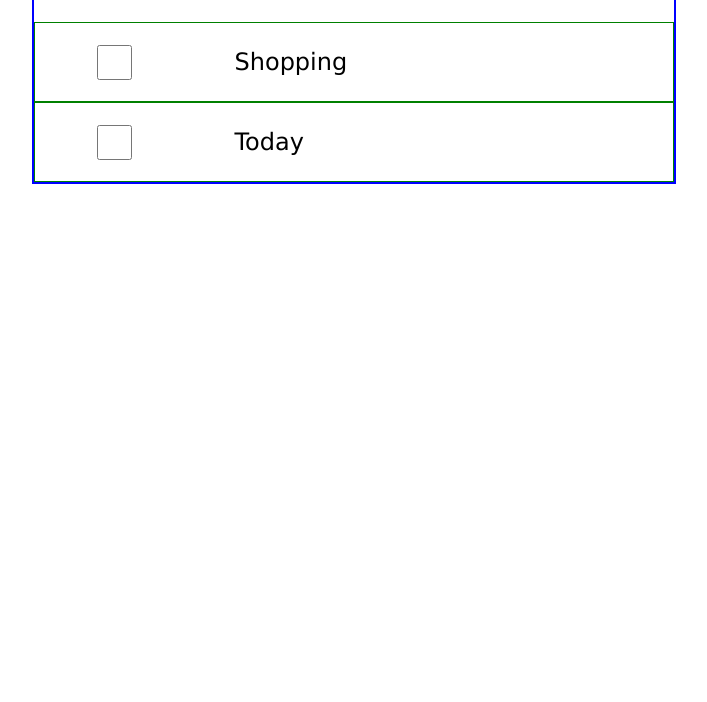
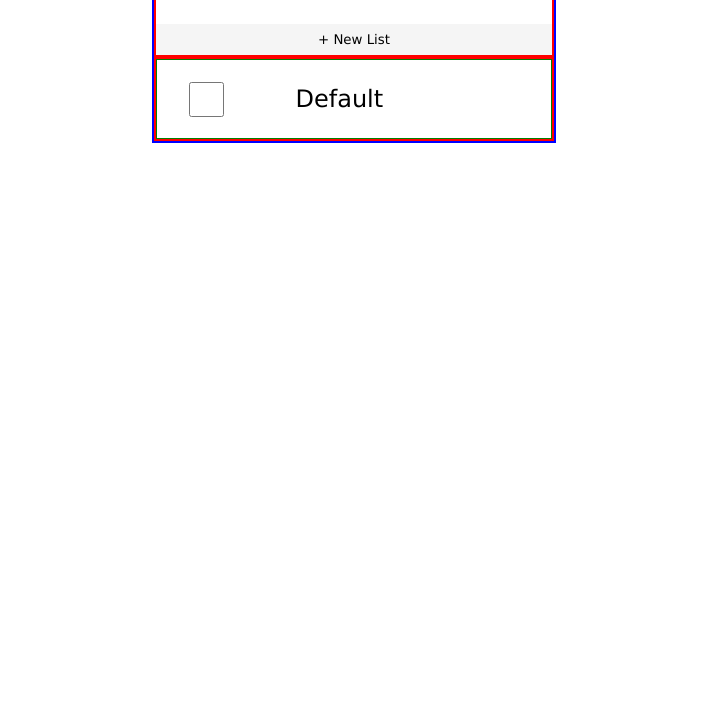
Before and after one commit to karleenheong/odin-todo-list, a website built with webpack: page dist/index.html in a window 1280 px wide. Shown: the part 98-800 px from the top of the page, without its empty margins (286-993 px from the left). Built offline with nearby package versions, Linux system fonts and the light colour scheme.

Commit message:
Create add new project functionality
Add project handler class to handle projects. This is an intermediary between app/index.js which was previously creating projects too.

```diff
--- a/src/dom.js
+++ b/src/dom.js
@@ -1,16 +1,32 @@
+import projectHandler from "./projectHandler.js";
+
 const content = document.querySelector("#content");
+const header = document.querySelector("#header");
+const projectList = document.querySelector("#projects");
 
-export function displayAppName(){
+export function displayHeader(){
   let title = document.createElement("h1");
   title.className = "heading";
   title.textContent = "My Lists";
-  content.appendChild(title);
+  header.appendChild(title);
+
+  let btn = document.createElement("button");
+  btn.className = "newProjectButton";
+  btn.textContent = "+ New List";
+  btn.addEventListener("click", function(e){
+    projectHandler.createProject();
+    displayProjects(projectHandler.getProjects);
+  });
+  header.appendChild(btn);
 }
 
 export function displayProjects(list){
+  while(projectList.firstChild){
+    projectList.removeChild(projectList.firstChild);
+  }
   for(let i=0; i<list.length; i++){
     let projectPanel = document.createElement("div");
-    projectPanel.className  = "projectPanel";
+    projectPanel.className = "projectPanel";
     let project = document.createElement("button");
     project.className = "project";
     let checkbox = document.createElement("input");
@@ -25,6 +41,6 @@ export function displayProjects(list){
 
     projectPanel.appendChild(checkbox);
     projectPanel.appendChild(project);
-    content.appendChild(projectPanel);
+    projectList.appendChild(projectPanel);
   }
 }
--- a/src/index.js
+++ b/src/index.js
@@ -1,15 +1,6 @@
 import './styles.css';
-import Project from './project.js';
-import { displayAppName, displayProjects } from './dom.js';
+import projectHandler from './projectHandler.js';
+import { displayHeader, displayProjects } from './dom.js';
 
-
-let projects = [];
-
-let project0 = new Project("Shopping", 0);
-projects.push(project0);
-
-let project1 = new Project("Today", 1);
-projects.push(project1);
-
-displayAppName();
-displayProjects(projects);
+displayHeader();
+displayProjects(projectHandler.getProjects);
--- /dev/null
+++ b/src/projectHandler.js
@@ -0,0 +1,30 @@
+import Project from './project.js';
+
+let instance = null;
+
+class ProjectHandler {
+  constructor(){
+    if(instance){
+      throw new Error("Instance already exists");
+    }
+    instance = this;
+    this.projects = [];
+
+    //create default project
+    if(this.projects.length <= 0){
+    let defaultProject = new Project("Default", 0);
+    this.projects.push(defaultProject);
+    }
+  }
+
+  get getProjects(){
+    return this.projects;
+  }
+
+  createProject(){
+    let newProject = new Project("untitled", this.projects.length);
+    this.projects.push(newProject);
+  }
+}
+
+export default new ProjectHandler();
--- a/src/styles.css
+++ b/src/styles.css
@@ -22,9 +22,21 @@ body input {
 #content {
   display: flex;
   flex-direction: column;
-  width: 50%;
+  width: 400px;
   text-align: center;
   border: 2px solid blue;
+}
+
+#header,
+#projects {
+  border: 2px solid red;
+}
+
+.newProjectButton {
+  background-color: whitesmoke;
+  border-style: none;
+  padding: 8px 0;
+  width: 100%;
 }
 
 .projectPanel {
```
Also changed, not shown: dist/index.html.
